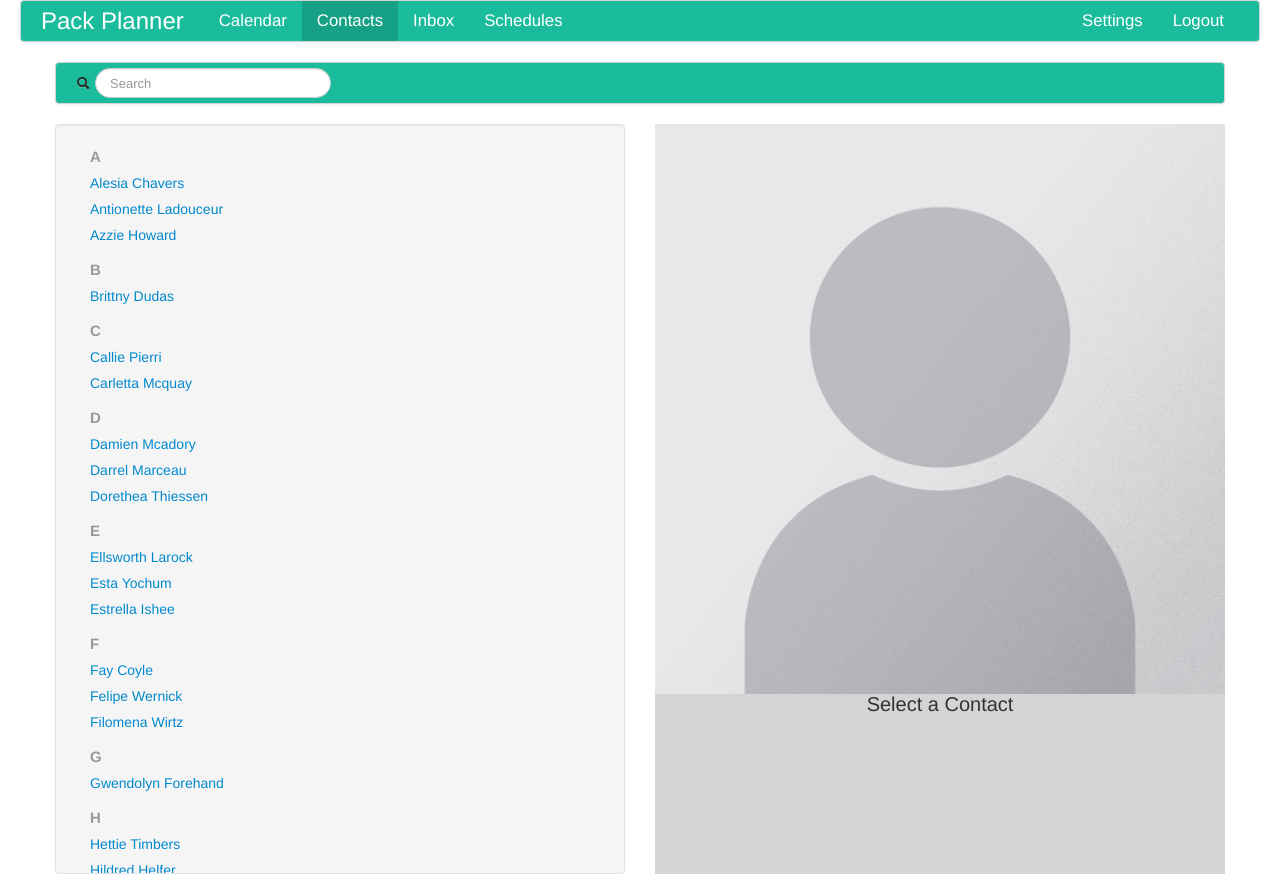
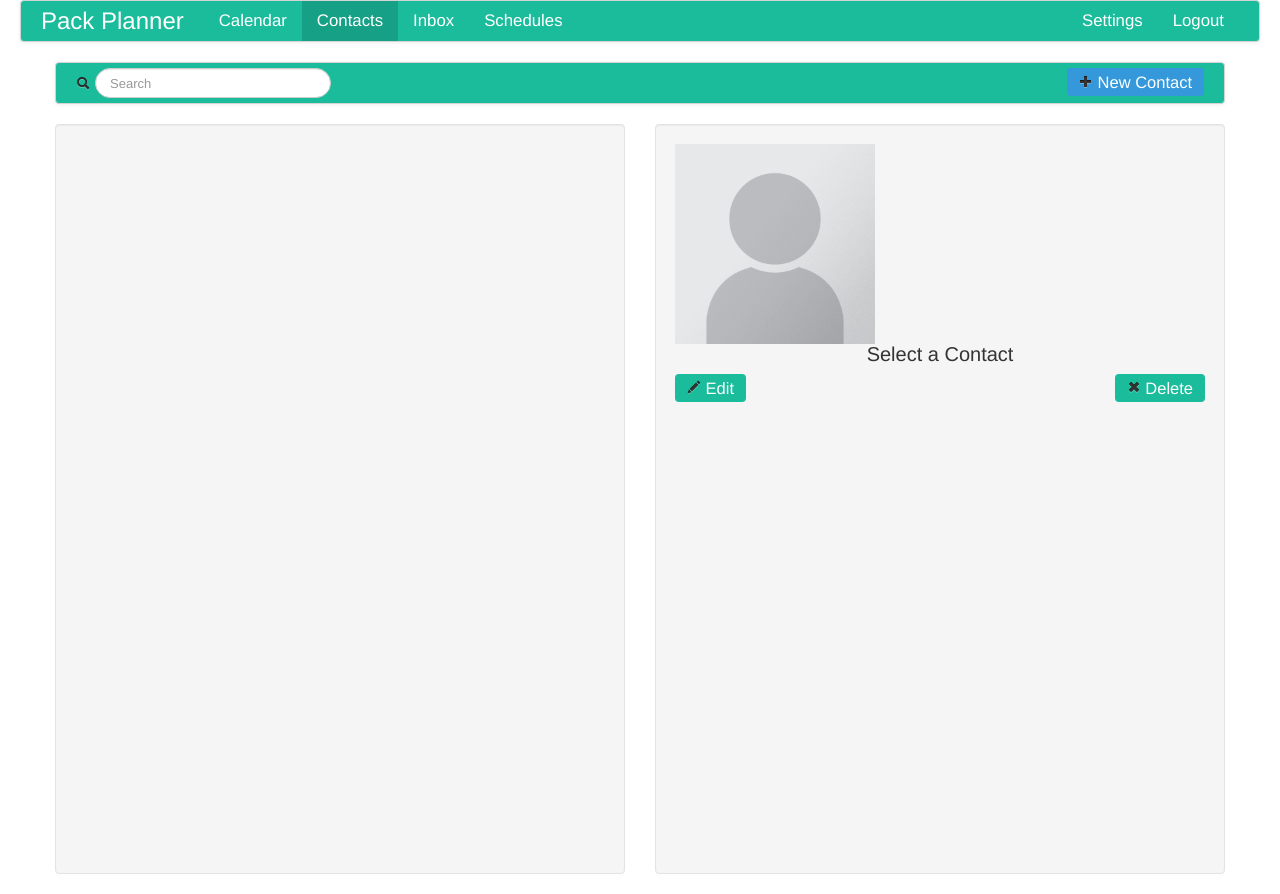
Before and after one commit to rodmk/packplanner, a Django app: page /contacts/ in a window 1280 px wide. Run offline with Django 3.2, Linux system fonts and the light colour scheme; the visitor is signed in with stand-in values (Sample User, id 1); some libraries are stand-ins or nearby versions.

Commit message:
- Improved contact page

```diff
--- a/packplanner/templates/contacts.html
+++ b/packplanner/templates/contacts.html
@@ -7,7 +7,10 @@
 
 	<script type="text/javascript">
 		{% include "js/contacts.js" %}
+<<<<<<< HEAD
 
+=======
+>>>>>>> - Improved contact page
 
 	</script>
 {% endblock %}
@@ -17,6 +20,7 @@
 {% endblock %}
 
 {% block content %}
+	{% include "new-contact-modal.html" %}
 
  	<div class="container">
 		<div class="row">
@@ -25,11 +29,17 @@
 					<div class="navbar-inner">
 						<form class="navbar-search">
 							<div class="input-append">
-								<span class"add-on"><i class="icon-search" style="margin-right:5px;margin-top:0px;vertical-align:middle;"></i></span>
-								<input class="search-query" type="text" placeholder="Search" class="span6" style="vertical-align:middle;">
 
+								<span class"add-on"><i class="icon-search" style="margin-right: 5px; margin-top: 0px; vertical-align: middle;"></i></span>
+								<input id="contactSearch" class="search-query" type="text" data-provide="typeahead" autocomplete="off" placeholder="Search" class="span6" style="vertical-align: middle;">
 							</div>
 						</form>
+
+						<div class="span2 pull-right">
+							<a id="newContactButton" class="btn pull-right flat btn-info" data-toggle="modal" href="#newContactModal" ><i class="icon-plus"></i> New Contact</a>
+						</div>
+					</div>
+
 					</div>
 				</div>
 			</div>
@@ -43,13 +53,24 @@
 				</ul>
 
 			</div>
-			<div class="span6" id="right-contact-pane">
+			<div class="span6 well" id="right-contact-pane">
 				<div class="contactView">
 					<div class="placeholder">
-						<img src="../static/img/placeholder_user.png" alt="" />
+						<img src="../static/img/placeholder_user.png" alt="" style="height:200px;" />
 					</div>
 					<div class="helperText" id="selectUserText">
 						<p>Select a Contact<p>
+					</div>
+
+					<div class="row-fluid">
+						<div class="span2 pull-left">
+							<a id="editContact" class="btn flat btn-primary" data-toggle="modal" href="#" ><i class="icon-pencil"></i> Edit</a>
+						</div>
+
+						<div class="pull-right">
+							<a id="deleteContact" class="btn flat btn-primary" data-toggle="modal" href="#" ><i class="icon-remove"></i> Delete</a>
+							</div>
+						</div>
 					</div>
 
 				</div>
--- a/packplanner/templates/css/contacts.css
+++ b/packplanner/templates/css/contacts.css
@@ -3,7 +3,6 @@
 }
 
 #right-contact-pane {
-	background-color: #d4d4d4;
 	height: 750px;
 }
 
--- a/packplanner/templates/js/contacts.js
+++ b/packplanner/templates/js/contacts.js
@@ -6,6 +6,7 @@
 	var DEFAULT_PHONE = '(123) 456-7890';
 	var DEFAULT_EMAIL = 'first.last@example.com';
 	var DEFAULT_PHOTO = '../static/img/placeholder_user.png'
+	var DEFAULT_ID = 0;
 
 	var LIST_OF_CONTACTS =
 	[
@@ -103,3 +104,82 @@
             }
         }
     }
+	$(document).ready(function() {
+
+		updateContacts(LIST_OF_CONTACTS);
+
+		$('#contactSearch').typeahead( {
+			source: function (query, process) {
+				process( LIST_OF_CONTACTS );
+			},
+			menu: '',
+			sorter: function(items) {
+
+				updateContacts( items );
+				return items.sort()
+			}
+
+		} );
+
+	});
+
+	function Contact( fullName, address, phoneNumber, email, photo, ID){
+		this.fullName = fullName;
+		this.address = address;
+		this.phoneNumber = phoneNumber;
+		this.email = email;
+		this.photo = photo;
+		this.ID = ID;
+	}
+
+	function getContacts(contactList){
+
+		contactList.sort();
+
+		var contacts = new Array();
+	    for(c=0;c<=contactList.length-1;c++){
+	    	contacts[c] = new Contact( contactList[c], DEFAULT_ADDRESS, DEFAULT_PHONE, DEFAULT_EMAIL, DEFAULT_PHOTO, c );
+	    }
+	    return contacts;
+	}
+
+	function updateContacts(contactList){
+
+		contactList.sort();
+
+		var divObject = document.getElementById("contactHeaders");
+		var newContent = '';
+
+		var newLetter;
+
+		for(i=0;i<=ALPHABET_UPPER.length-1;i++){
+			newLetter = true;
+
+			for(k=0;k<=contactList.length-1;k++){
+
+				if (newLetter && (contactList[k][0] == ALPHABET_UPPER[i]) ){
+					newContent = newContent + '<li id="letterHead" class="nav-header" >' + ALPHABET_UPPER[i] + '</li>';
+					newLetter = false;
+				}
+
+				if (contactList[k][0] == ALPHABET_UPPER[i]){
+					newContent = newContent + '<li onclick="return changeRightPanel(' + k + ')"><a href="#">' + contactList[k] + '</a></li>';
+				}
+			}
+		}
+
+		divObject.innerHTML = newContent;
+
+	}
+
+	function changeRightPanel(IDnum){
+
+		var contacts = getContacts(LIST_OF_CONTACTS);
+		var divObject = document.getElementById("selectUserText");
+		var newContent = '<p>Name: ' + contacts[IDnum].fullName +'</p><br>' +
+						 '<address>Address: ' + contacts[IDnum].address +'</address><br>' +
+						 '<p>Phone: ' + contacts[IDnum].phone +'</p><br>' +
+						 '<p>Email: ' + contacts[IDnum].email +'</p><br>' +
+						 '<p>ID: ' + contacts[IDnum].ID +'</p><br>';
+		divObject.innerHTML = newContent;
+	}
--- /dev/null
+++ b/packplanner/templates/new-contact-modal.html
@@ -0,0 +1,99 @@
+<!-- newContactModal -->
+<div id="newContactModal" class="modal hide fade" tabindex="-1" role="dialog" aria-labelledby="myModalLabel" aria-hidden="true">
+	<div class="modal-header">
+		<button type="button" class="close" data-dismiss="modal" aria-hidden="true">×</button>
+		<h3 id="myModalLabel">New Contact</h3>
+	</div>
+	<div class="modal-body">
+		<form id="newContactForm">
+			<div class="row-fluid">
+				<div class="span6">
+					<div class="row-fluid">
+						<div class="span4 lightblue">
+							<label>Name</label>
+						</div>
+						<div id="contactFirstName" class="span8 lightblue">
+							<input type="text" id="contactFirstName" class="span12" placeholder="First Name">
+						</div>
+					</div>
+					<div class="row-fluid"  style="margin-bottom: 14px;">
+						<div id="contactLastName" class="span8 offset4 lightblue">
+							<input id="contactLastName" type="text" placeholder="Last Name" class="span12"></input>
+						</div>
+					</div>
+
+
+					<div class="row-fluid" style="margin-bottom: 14px;">
+						<div class="span4 lightblue">
+							<label>Phone</label>
+						</div>
+						<div id="phoneNumber" class="span8 lightblue">
+							<input type="text" id="phoneNumberInput" class="span12" placeholder="XXX-XXX-XXXX">
+						</div>
+					</div>
+
+
+					<div class="row-fluid" style="margin-bottom: 14px;">
+						<div class="span4 lightblue">
+							<label>Email</label>
+						</div>
+						<div id="emailAddress" class="span8 lightblue">
+							<input type="text" id="emailAddressInput" class="span12" placeholder="example@me.com">
+						</div>
+					</div>
+
+					<div class="row">
+					</div>
+				</div>
+
+
+				<div class="span6">
+					<div class="row-fluid">
+						<div class="placeholder" style="text-align: center;">
+							<img src="../static/img/placeholder_user.png" alt="" style="height:200px;" />
+						</div>
+					</div>
+				</div>
+
+			</div>
+
+			<div class="row-fluid" style="margin-top: 14px;">
+				<div id= "address" class="span2 lightblue">
+					<label>Address</label>
+				</div>
+				<div id="addressStreet" class="span10 lightblue">
+					<input type="text" id="addressStreetInput" class="span12" placeholder="Street">
+				</div>
+			</div>
+
+			<div class="row-fluid">
+				<div id="addressCity" class="span5 offset2 lightblue">
+					<input type="text" id="addressCityInput" class="span12" placeholder="City">
+				</div>
+				<div id="addressState" class="span3 lightblue">
+					<input type="text" id="addressStateInput" class="span12" placeholder="State">
+				</div>
+				<div id="addressZip" class="span2 lightblue">
+					<input type="text" id="addressZipInput" class="span12" placeholder="Zip">
+				</div>
+			</div>
+
+			<div class="row-fluid">
+				<div class="fileupload fileupload-new" data-provides="fileupload">
+				<div class="fileupload-new thumbnail" style="width: 200px; height: 150px;"><img src="../static/img/placeholder_user.png" /></div>
+				<div class="fileupload-preview fileupload-exists thumbnail" style="max-width: 200px; max-height: 150px; line-height: 20px;"></div>
+				<div>
+				<span class="btn btn-file"><span class="fileupload-new">Select image</span><span class="fileupload-exists">Change</span><input type="file" /></span>
+				<a href="#" class="btn fileupload-exists" data-dismiss="fileupload">Remove</a>
+				</div>
+				</div>
+			</div>
+
+
+		</form>
+	</div>
+	<div class="modal-footer">
+		<button class="flat btn" data-dismiss="modal" aria-hidden="true"style="background-color:#BDC3C7;">Close</button>
+		<button class="flat btn btn-primary" id="createContactButton">Add Contact</button>
+	</div>
+</div><!--end modal -->
```
Lines whose indentation alone changed are shown as unchanged.
